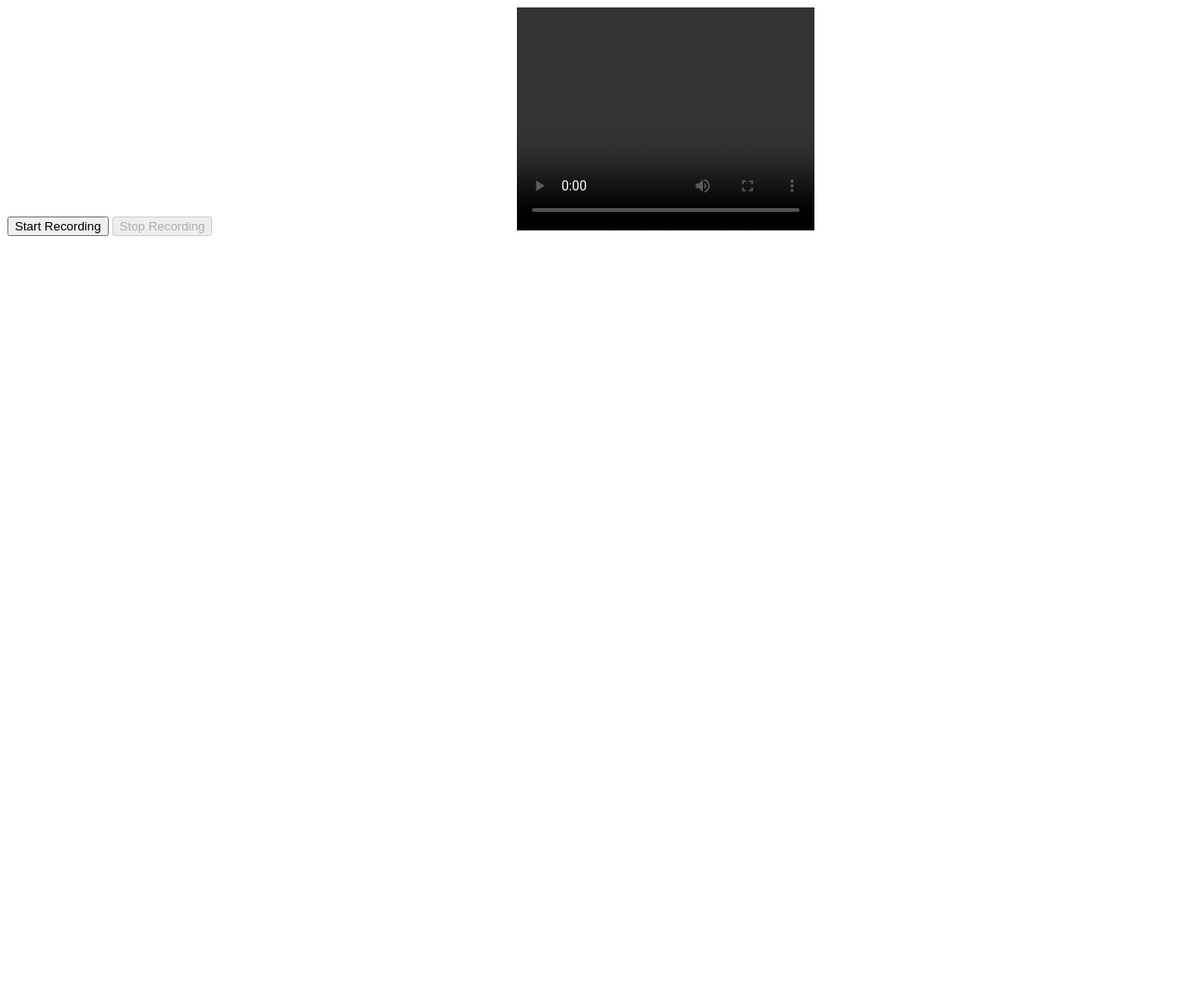
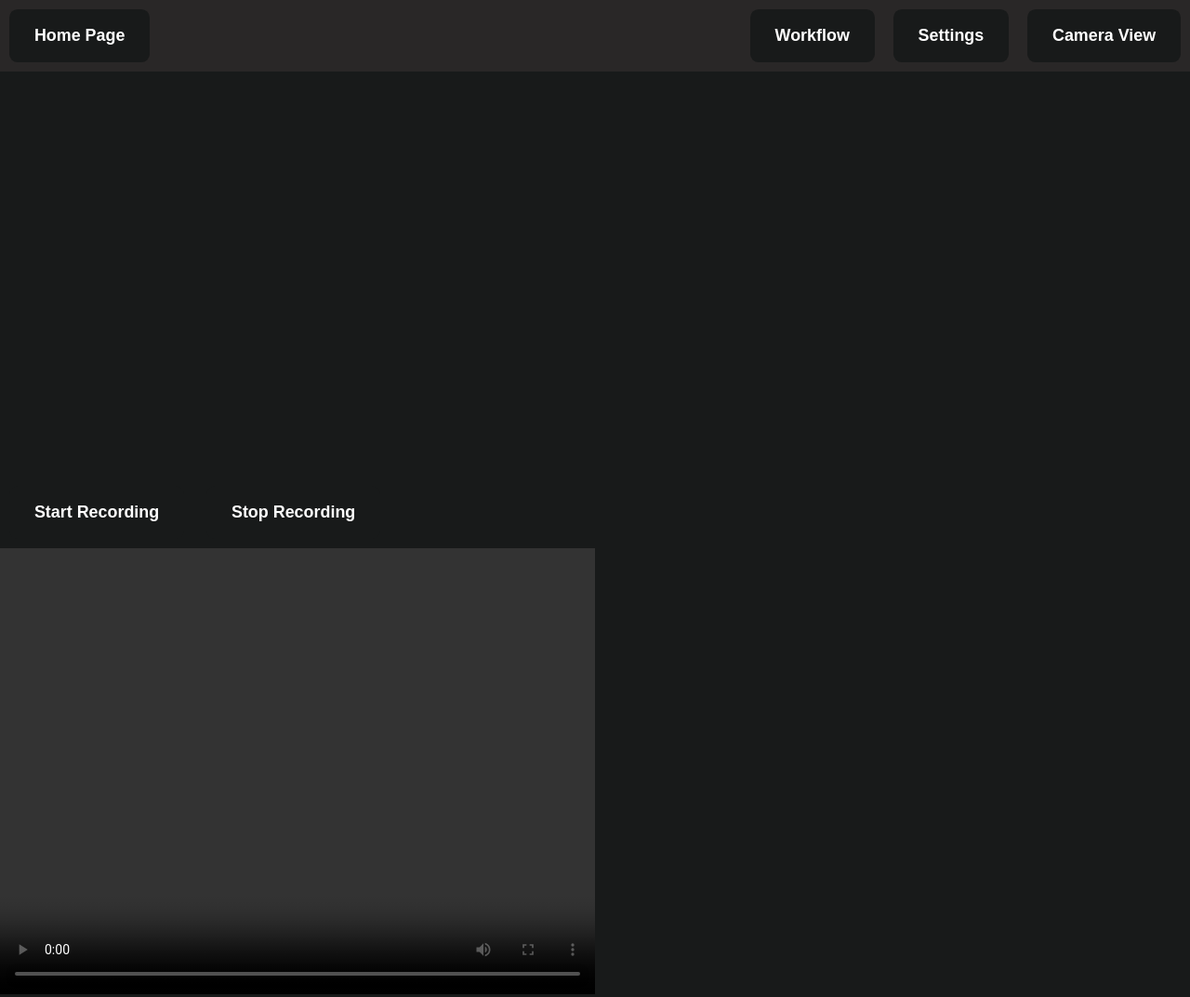
Before and after one commit to hannimeee/lockedin, a plain HTML site: page frontEnd/recorder.html in a window 1280 px wide. Shown: the whole page at 93% size. Before the commit the page ends 800 px from the top, so only its background shows below. Drawn offline with Linux system fonts and the light colour scheme.

Commit message:
Day 1 final pushes

```diff
--- a/recorder.html
+++ b/frontEnd/recorder.html
@@ -1,11 +1,34 @@
 <!DOCTYPE html>
 <html>
+<head>
+  <meta charset="UTF-8">
+  <meta name="viewport" content="width=device-width, initial-scale=1.0">
+  <link rel="preconnect" href="https://fonts.googleapis.com">
+  <link rel="preconnect" href="https://fonts.gstatic.com" crossorigin>
+  <link href="https://fonts.googleapis.com/css2?family=Inconsolata:wght@200..900&display=swap" rel="stylesheet">
+  <meta name="viewport" content="width=device-width, initial-scale=1.0">
+  <title>Locked In</title>
+  <link rel="stylesheet" href="navBar.css">
+  <link rel="stylesheet" href="universalStyles.css">
+  <link rel="stylesheet" href="gradientbackGround.css">
+  <link rel="stylesheet" href="buttons.css">
+</head>
 <body>
+  <div class="navbarFlexboxLEFT">
+    <div class="navbarButtons"><a href="homePage.html">Home Page</a></div>
+    <div style="flex: 1; justify-content: flex-end">
+      <div class="navbarFlexboxRIGHT">
+        <div class="navbarButtons"><a href="written_works_page.html">Workflow</a></div>
+        <div class="navbarButtons"><a href="settings_page.html">Settings</a></div>
+        <div class="navbarButtons"><a href="recorder.html">Camera View</a></div>
+      </div>
+    </div>
+  </div>
 
-<button id="startButton">Start Recording</button>
-<button id="stopButton" disabled>Stop Recording</button>
-<video id="video" width="320" height="240" autoplay muted></video>
-<video id="recordedVideo" width="320" height="240" controls></video>
+<button id="startButton" class="navbarButtons">Start Recording</button>
+<button id="stopButton" disabled class="navbarButtons">Stop Recording</button>
+<video id="video" width="640" height="480" autoplay muted></video>
+<video id="recordedVideo" width="640" height="480" controls></video>
 
 <script>
   const startButton = document.getElementById('startButton');
```
Also changed, not shown: frontEnd/homePage.html (+4 -4 lines).
